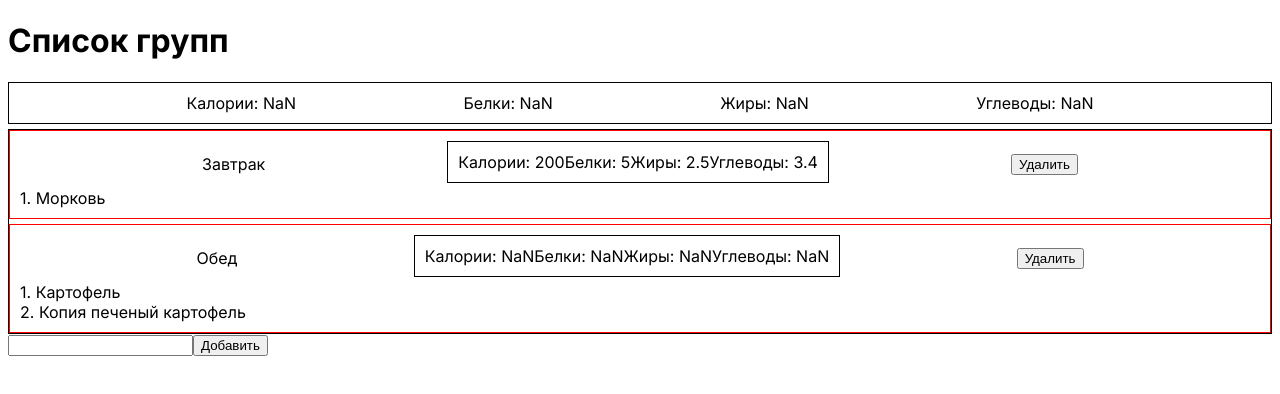
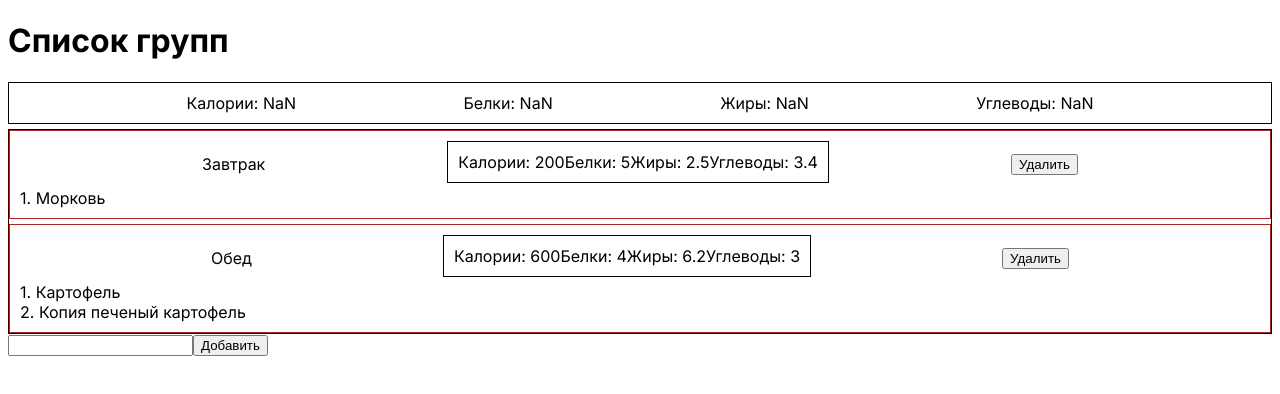
Before and after one commit to demons/fatburger, a Next.js app: page / in a window 1280 px wide. Shown: the top 394 px of the page. Built offline with nearby package versions, Linux system fonts and the light colour scheme.

Commit message:
Рефакторинг подсчета суммы кбжу

```diff
--- a/app/components/Group.js
+++ b/app/components/Group.js
@@ -7,11 +7,20 @@ function Group({ group, items }) {
 
   const filteredGroupItems = items.filter((item) => item.groupId === group.id);
 
+  let ingredients = [];
+  filteredGroupItems.forEach((item) => {
+    if (item.items) {
+      ingredients = [...ingredients, ...item.items];
+    } else {
+      ingredients = [...ingredients, item];
+    }
+  });
+
   return (
     <div className="group-item">
       <div className="header">
         <div className="title">{group.title}</div>
-        <Amount items={filteredGroupItems} />
+        <Amount items={ingredients} />
         <button onClick={(e) => removeGroup(group.id)}>Удалить</button>
       </div>
       <GroupItemList items={filteredGroupItems} />
```
